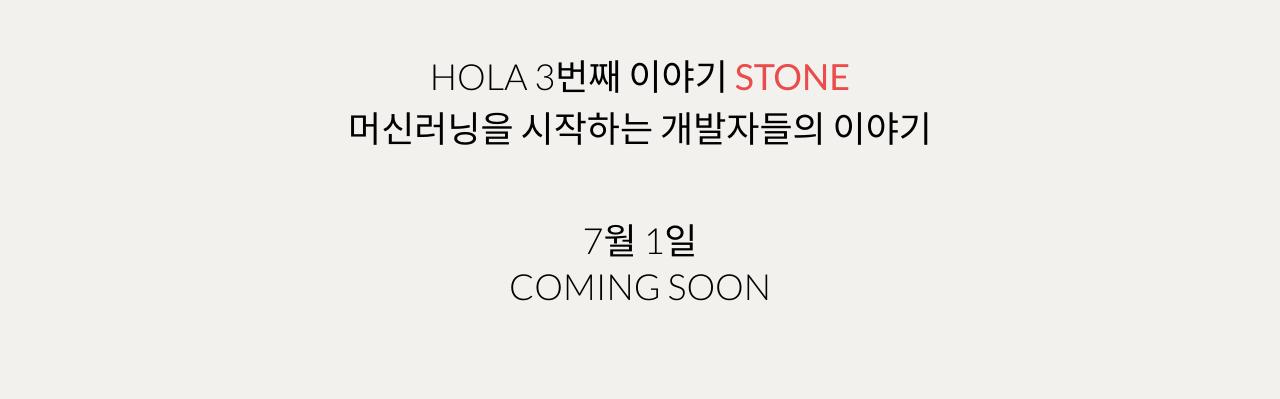
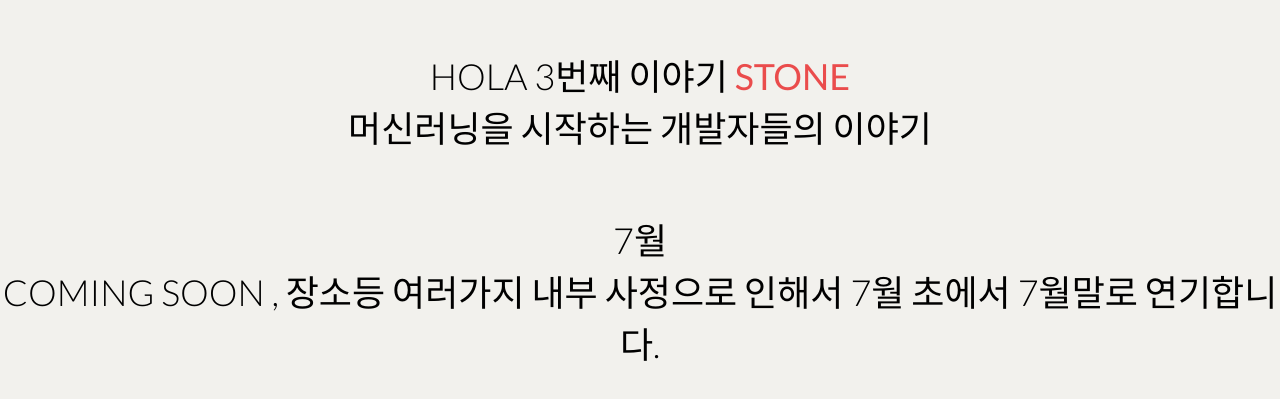
Before and after one commit to HOLAAI/holaai.github.io, a plain HTML site: page event/index.html in a window 1280 px wide. Shown: the part 197-596 px from the top of the page. Drawn offline with nearby package versions, Linux system fonts and the light colour scheme.

Commit message:
Update index.html

```diff
--- a/event/index.html
+++ b/event/index.html
@@ -207,7 +207,7 @@ h2 strong {
 
   <div class="wrap">
   <h1>HOLA 3번째 이야기 <strong>STONE</strong> <br /> 머신러닝을 시작하는 개발자들의 이야기</h1>
-    <div> <h1>7월 1일 <br /> coming soon </h1>  </div>
+    <div> <h1>7월 <br /> coming soon , 장소등 여러가지 내부 사정으로 인해서 7월 초에서 7월말로 연기합니다. </h1>  </div>
   <!--
   <div class="countdown">
     <div class="bloc-time hours" data-init-value="816">
```
